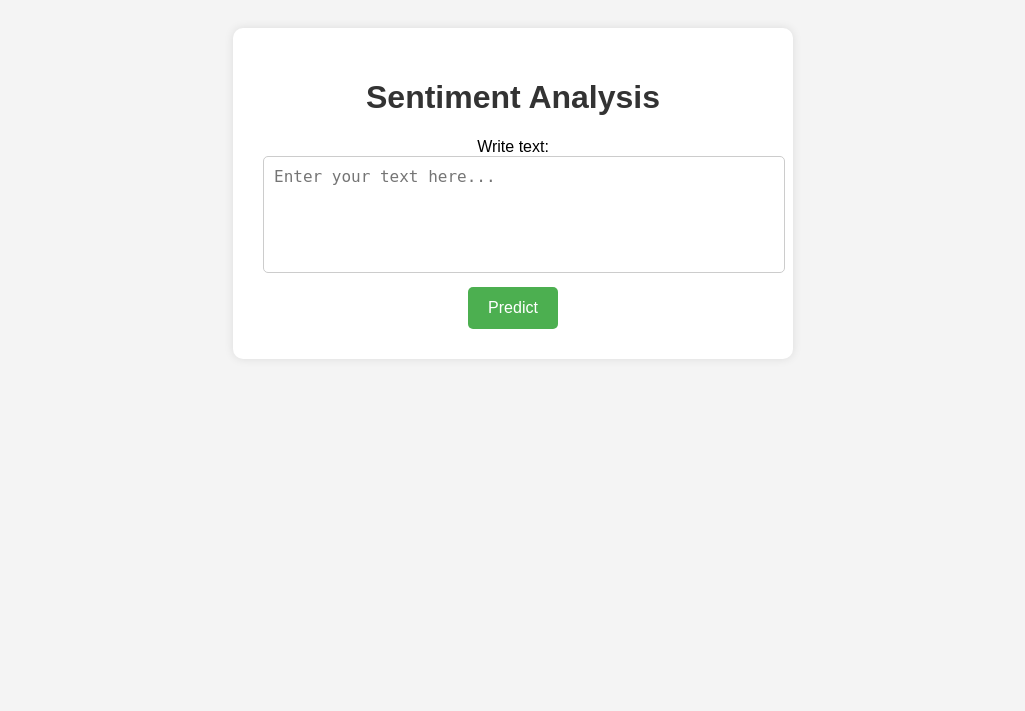
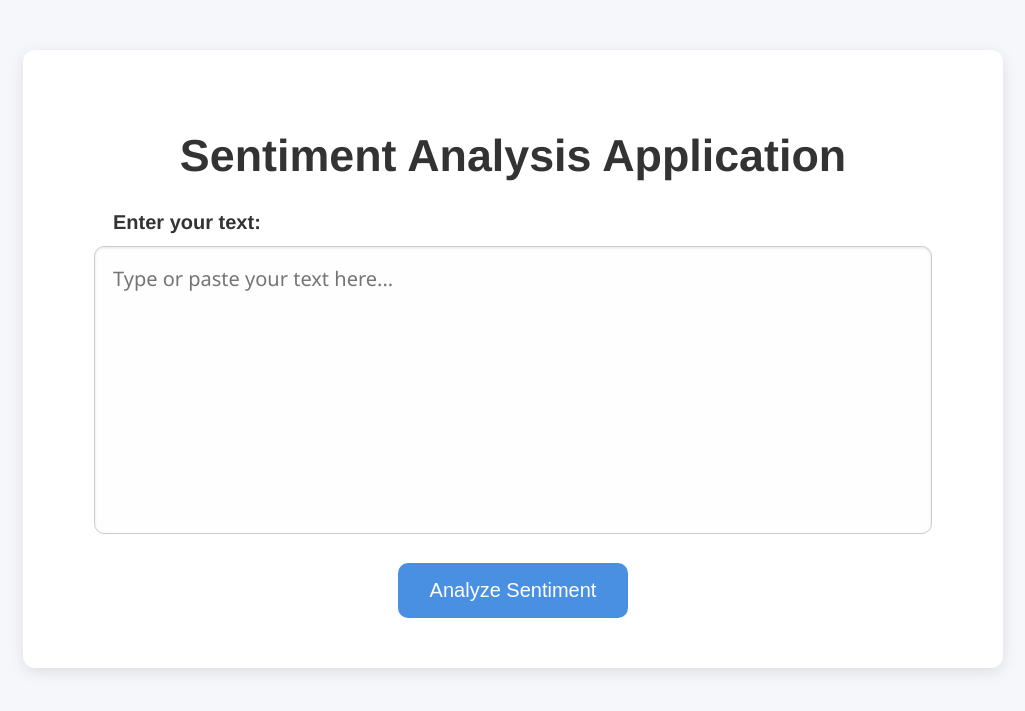
Before and after one commit to rohitkr8527/sentiment-analysis, a FastAPI app: page / in a window 1280 px wide. Shown: the top 711 px of the page, without its empty margins (127-1152 px from the left). Run offline with FastAPI, Linux system fonts and the light colour scheme; parts of the project's set-up code (start-up, migrations or seed data) failed here and were passed over.

Commit message:
azure deployment

```diff
--- a/fastapi_app/app.py
+++ b/fastapi_app/app.py
@@ -156,7 +156,7 @@ async def predict(request: Request, text: str = Form(...)):
     PREDICTION_COUNT.labels(prediction=str(prediction)).inc()
     REQUEST_LATENCY.labels(endpoint="/predict").observe(time.time() - start_time)
 
-    return templates.TemplateResponse("index.html", {"request": request, "result": prediction})
+    return templates.TemplateResponse("index.html", {"request": request, "result": prediction, "text_input": text})
 
 @app.get("/metrics")
 async def metrics():
--- a/fastapi_app/templates/index.html
+++ b/fastapi_app/templates/index.html
@@ -3,52 +3,90 @@
 <head>
     <meta charset="UTF-8">
     <meta name="viewport" content="width=device-width, initial-scale=1.0">
-    <title>Sentiment Analysis</title>
+    <title>Sentiment Analysis App</title>
+    <meta name="description" content="FastAPI-powered Sentiment Analysis application that predicts whether text expresses positive or negative sentiment.">
+    <meta name="keywords" content="Sentiment Analysis, FastAPI, Machine Learning, NLP, Text Classification, AI">
+    <meta name="author" content="Rohit">
+    <link rel="icon" href="https://cdn-icons-png.flaticon.com/512/616/616408.png" type="image/png">
+
     <style>
         body {
-            font-family: Arial, sans-serif;
-            background-color: #f4f4f4;
+            font-family: 'Helvetica Neue', Helvetica, Arial, sans-serif;
+            background-color: #f5f7fa;
+            color: #333;
+            margin: 0;
+            padding: 0;
             text-align: center;
-            padding: 20px;
         }
-        .container {
-            max-width: 500px;
-            margin: auto;
-            background: white;
-            padding: 30px;
-            border-radius: 10px;
-            box-shadow: 0 0 10px rgba(0, 0, 0, 0.1);
+        .app-container {
+            background-color: #fff;
+            border-radius: 12px;
+            padding: 50px 40px;
+            max-width: 900px;
+            margin: 50px auto;
+            box-shadow: 0 4px 15px rgba(0,0,0,0.1);
         }
-        h1 {
-            color: #333;
+        header h1 {
+            font-size: 2.8em;
+            margin-bottom: 30px;
+        }
+        label {
+            display: block;
+            font-size: 20px;
+            margin-bottom: 12px;
+            font-weight: bold;
+            text-align: left;
+            max-width: 800px;
+            margin-left: auto;
+            margin-right: auto;
         }
         textarea {
-            width: 100%;
-            padding: 10px;
+            width: 90%;
+            max-width: 800px;
+            height: 250px;
+            font-size: 20px;
+            font-family: 'Segoe UI', Tahoma, Geneva, Verdana, sans-serif;
             border: 1px solid #ccc;
-            border-radius: 5px;
+            border-radius: 10px;
+            padding: 18px;
             resize: none;
-            font-size: 16px;
+            background-color: #fefefe;
+            box-shadow: inset 0 1px 3px rgba(0,0,0,0.1);
+            transition: all 0.3s ease;
+        }
+        textarea:focus {
+            border-color: #4a90e2;
+            box-shadow: 0 0 10px rgba(74,144,226,0.4);
+            outline: none;
         }
         button {
-            background-color: #4CAF50;
+            background-color: #4a90e2;
             color: white;
             border: none;
-            padding: 12px 20px;
-            margin-top: 10px;
+            padding: 16px 32px;
+            font-size: 20px;
+            margin-top: 25px;
+            border-radius: 10px;
             cursor: pointer;
-            border-radius: 5px;
-            font-size: 16px;
+            transition: all 0.2s ease;
         }
         button:hover {
-            background-color: #45a049;
+            background-color: #357ab7;
+            transform: scale(1.05);
         }
         .result {
-            margin-top: 20px;
-            font-size: 22px;
+            margin-top: 30px;
+            padding: 20px 50px;
+            font-size: 28px;
             font-weight: bold;
-            padding: 10px;
-            border-radius: 5px;
+            border-radius: 10px;
+            display: inline-flex;
+            align-items: center;
+            gap: 15px;
+            min-width: 220px;
+            justify-content: center;
+            opacity: 0;
+            animation: fadeIn 0.5s forwards;
         }
         .positive {
             color: #155724;
@@ -60,28 +98,36 @@
             background-color: #f8d7da;
             border: 1px solid #f5c6cb;
         }
+        @keyframes fadeIn {
+            from { opacity: 0; transform: translateY(-10px); }
+            to { opacity: 1; transform: translateY(0); }
+        }
     </style>
 </head>
 <body>
+    <div class="app-container">
+        <header>
+            <h1>Sentiment Analysis Application</h1>
+        </header>
 
-    <div class="container">
-        <h1>Sentiment Analysis</h1>
-        <form action="/predict" method="POST">
-            <label for="text">Write text:</label><br>
-            <textarea id="text" name="text" rows="5" placeholder="Enter your text here..."></textarea><br>
-            <button type="submit">Predict</button>
+        <main>
+            <form action="/predict" method="POST" aria-label="Sentiment Analysis Form">
+                <label for="text">Enter your text:</label>
+                <textarea id="text" name="text" placeholder="Type or paste your text here..." required>{{ text_input if text_input is defined else '' }}</textarea>
+                <br>
+                <button type="submit">Analyze Sentiment</button>
             </form>
 
             {% if result is not none %}
-            <div class="result {% if result == 1 %}positive{% else %}negative{% endif %}">
+                <div class="result {% if result == 1 %}positive{% else %}negative{% endif %}" role="status" aria-live="polite">
                     {% if result == 1 %}
-                    😊 Positive Sentiment
+                        <span>😊</span> Positive
                     {% else %}
-                    😞 Negative Sentiment
+                        <span>😞</span> Negative
                     {% endif %}
                 </div>
             {% endif %}
+        </main>
     </div>
-
 </body>
 </html>
```
Also changed, not shown: .github/workflows/ci.yaml. Lines whose indentation alone changed are shown as unchanged.
